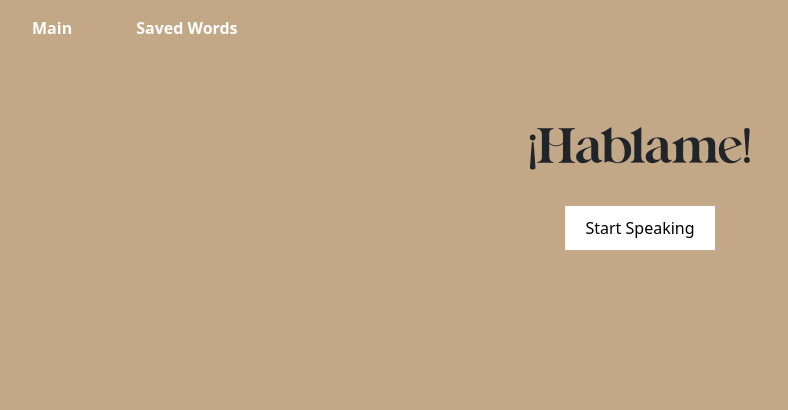
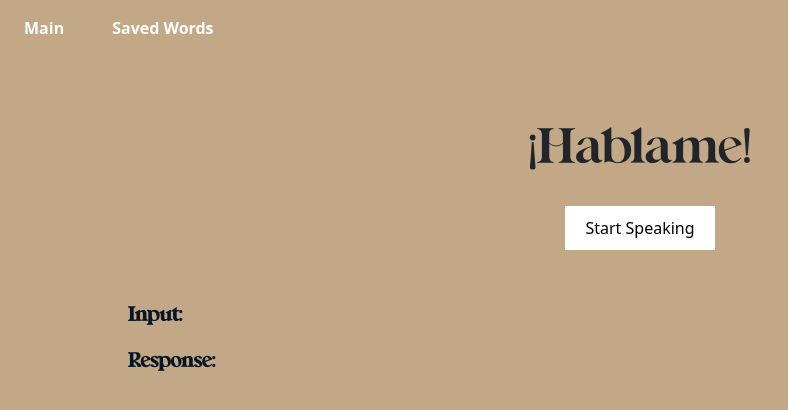
Before and after one commit to Gabsesq/SpanEng, a React (Create React App) app in the folder frontend/: page / in a window 1280 px wide. Shown: the top 410 px of the page, without its empty margins (0-788 px from the left). Built offline with nearby package versions, Linux system fonts and the light colour scheme.

Commit message:
I'd say minimum viable product!

```diff
--- a/frontend/src/App.css
+++ b/frontend/src/App.css
@@ -62,11 +62,11 @@ button:hover {
 
 .textarea {
   width: 80%;
-  height: 100px;
+  min-height: 10%;
   margin: 4% auto;
   display: block;
   font-size: 20px;
-  padding: 10px;
+  padding: 0px;
 }
 
 
@@ -123,7 +123,7 @@ button:hover {
 
 
 .navbar {
-  padding: 1rem;
+
   position: sticky;
   top: 0;
   z-index: 10;
@@ -138,7 +138,7 @@ button:hover {
 }
 
 .navbar li {
-  margin: 0 1rem;
+  margin: 0 .5rem;
   padding: 0.5rem 1rem;
   cursor: pointer;
   color: white;
--- a/frontend/src/App.js
+++ b/frontend/src/App.js
@@ -2,10 +2,9 @@ import React, { useState, useRef } from "react";
 import "./App.css";
 import Navbar from "./components/Navbar";
 
-
-
 const App = () => {
   const [recording, setRecording] = useState(false);
+  const [inputText, setInputText] = useState(""); // Added state for Input
   const [responseText, setResponseText] = useState("");
   const [isProcessing, setIsProcessing] = useState(false);
   const [view, setView] = useState("main");
@@ -15,7 +14,7 @@ const App = () => {
   const handleToggleRecording = async () => {
     if (isProcessing) {
       console.log("Processing is still ongoing. Try again later.");
-      return;
+      return; // Prevent new interactions during processing
     }
 
     if (!recording) {
@@ -28,17 +27,19 @@ const App = () => {
 
       const recognition = new SpeechRecognition();
       recognitionRef.current = recognition;
-      recognition.lang = "es-ES";
+      recognition.lang = "es-ES"; // Set language to Spanish
       recognition.interimResults = false;
 
       recognition.onstart = () => {
         console.log("Speech recognition started");
-        finalTranscript = "";
+        finalTranscript = ""; // Clear local variable
+        setInputText(""); // Clear UI for Input section
       };
 
       recognition.onresult = (event) => {
         finalTranscript = event.results[0][0].transcript;
         console.log("Final Transcript:", finalTranscript);
+        setInputText(finalTranscript); // Update the Input UI
       };
 
       recognition.onend = async () => {
@@ -51,7 +52,9 @@ const App = () => {
 
         console.log("Sending transcript to OpenAI:", finalTranscript);
         setIsProcessing(true);
+
         try {
+          // Fetch AI Response
           const aiResponse = await fetch("/api/generate-response", {
             method: "POST",
             headers: { "Content-Type": "application/json" },
@@ -61,6 +64,7 @@ const App = () => {
           console.log("AI Response:", aiData.response);
           setResponseText(aiData.response);
 
+          // Fetch TTS Response
           const ttsResponse = await fetch("/api/text-to-speech", {
             method: "POST",
             headers: { "Content-Type": "application/json" },
@@ -156,14 +160,10 @@ const App = () => {
     );
   };
 
-
-
-
-
   return (
     <div>
       <Navbar currentView={view} setView={setView} />
-      <h1>¡Hablame!</h1> {/* Re-added header */}
+      <h1>¡Hablame!</h1>
       {view === "main" ? (
         <div>
           <div className="button-container">
@@ -172,15 +172,18 @@ const App = () => {
             </button>
           </div>
           <div className="textarea">
-            {responseText && (
-              <div>
-                <p>
-                  <strong>Response:</strong> {responseText}
-                </p>
-                <button onClick={handleSaveHighlight}>Save Highlight</button>
-              </div>
-            )}
+            <p>
+              <strong>Input:</strong> {inputText}
+            </p>
+            <p>
+              <strong>Response:</strong> {responseText}
+            </p>
           </div>
+          {responseText && (
+            <div className="button-container">
+              <button onClick={handleSaveHighlight}>Save Highlight</button>
+            </div>
+          )}
         </div>
       ) : (
         <div>
@@ -190,7 +193,6 @@ const App = () => {
       )}
     </div>
   );
-
 };
 
 export default App;
```
